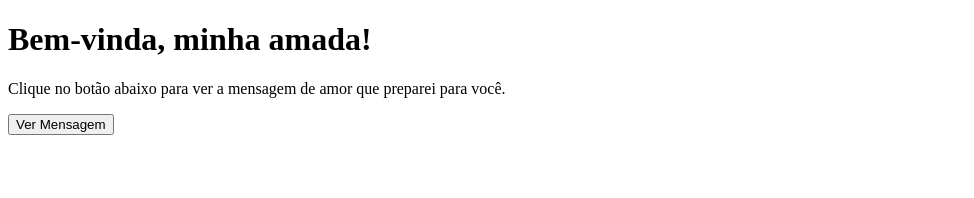
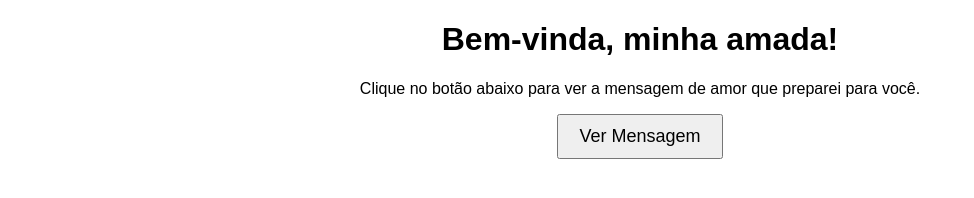
Before and after one commit to Calipe07/Calipe-Amor, a plain HTML site: page index.html in a window 1280 px wide. Shown: the whole page, without its empty margins (0-974 px from the left). Drawn offline with Linux system fonts and the light colour scheme.

Commit message:
Update index.html

```diff
--- a/index.html
+++ b/index.html
@@ -5,11 +5,11 @@
     <meta name="viewport" content="width=device-width, initial-scale=1.0">
     <title>Calipe Amor</title>
 </head>
-<body>
+<body style="text-align:center; font-family: 'Arial', sans-serif;">
     <h1>Bem-vinda, minha amada!</h1>
     <p>Clique no botão abaixo para ver a mensagem de amor que preparei para você.</p>
     <a href="mensagem_carinhosa.html">
-        <button>Ver Mensagem</button>
+        <button style="font-size: 18px; padding: 10px 20px; cursor: pointer;">Ver Mensagem</button>
     </a>
 </body>
 </html>
```
